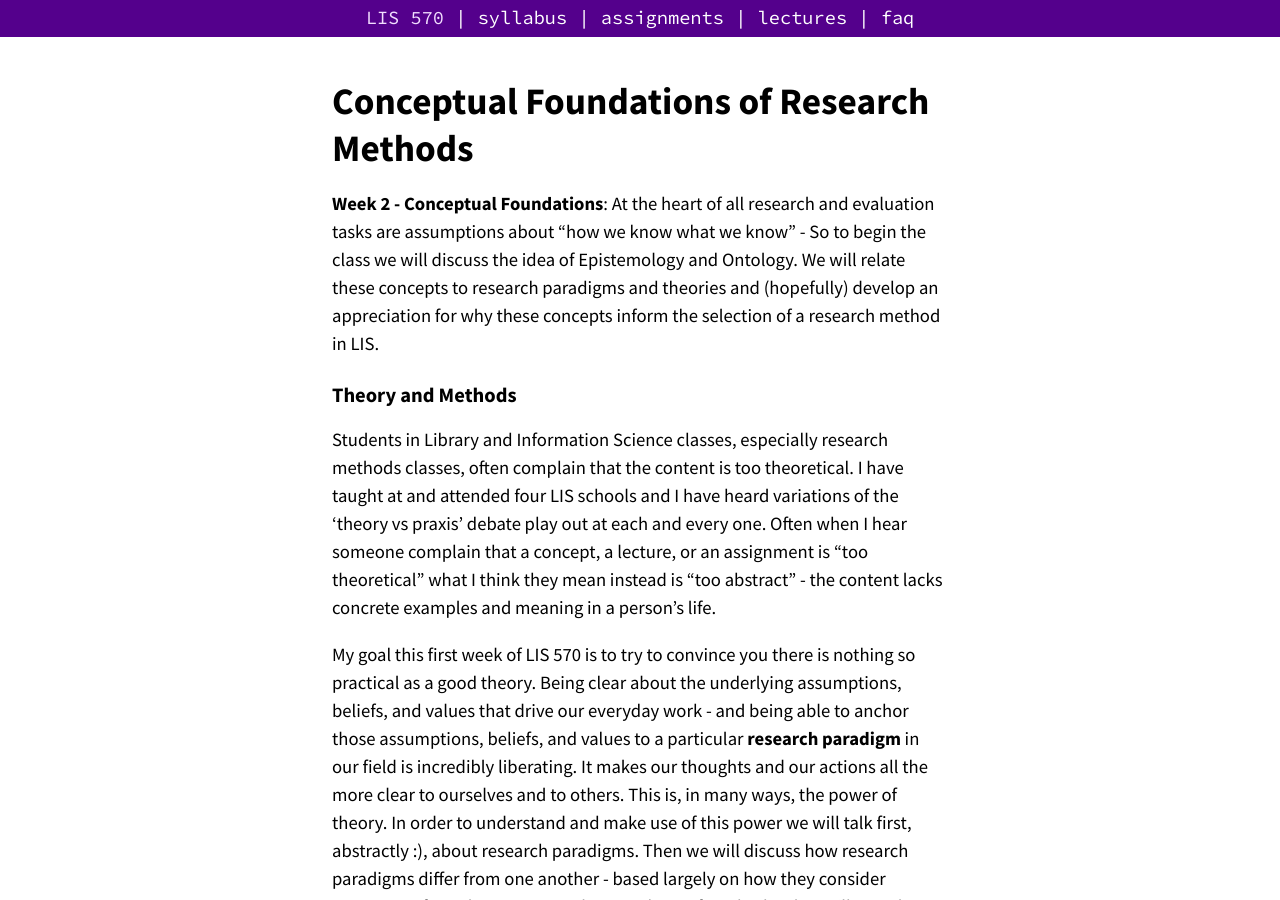
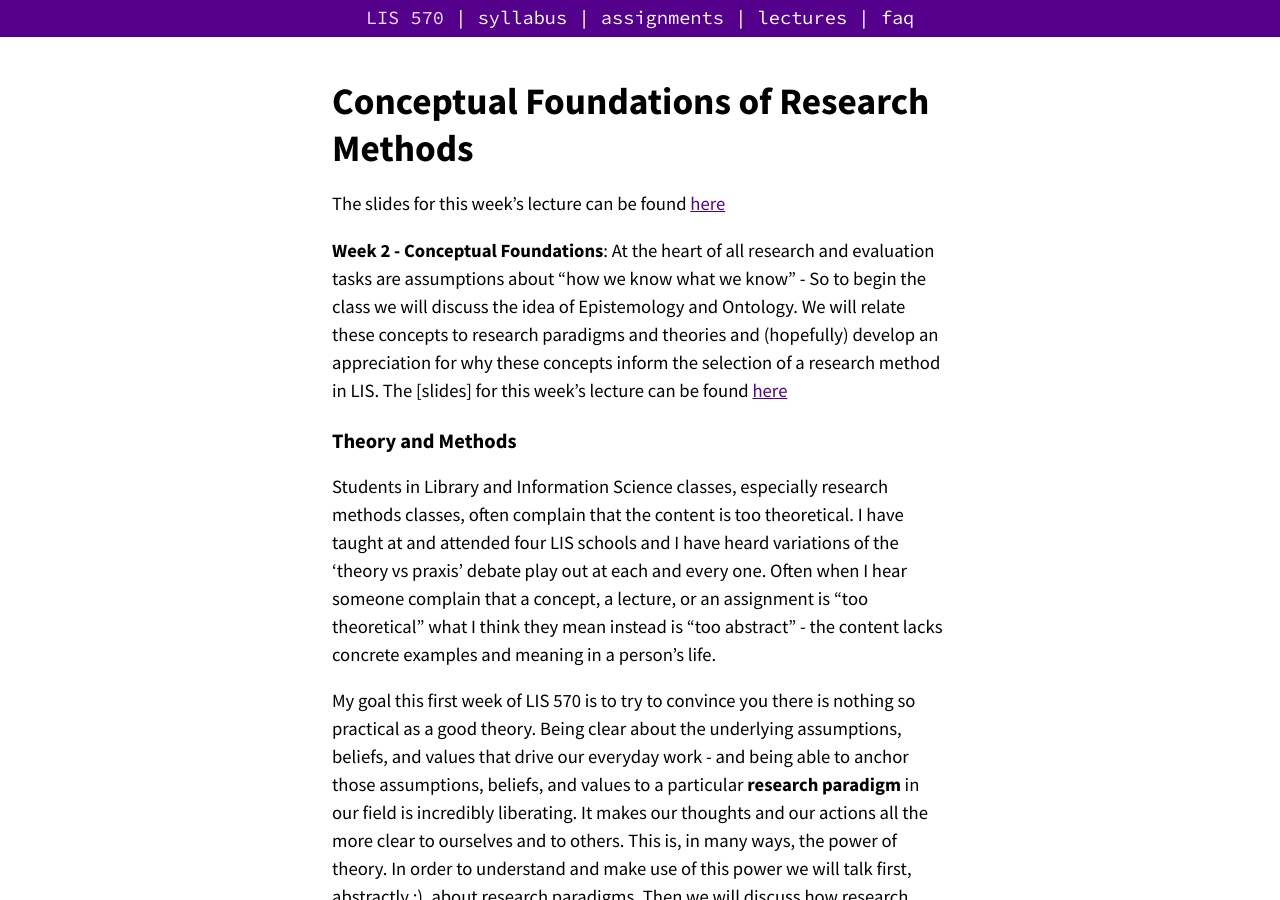
Before and after one commit to nniiicc/LIS-570-Au2020, a Jekyll site: the page built from _2020/conceptual.md, in a window 1280 px wide and 900 px high. Built offline with Jekyll 4.4.1, drawn with Linux system fonts in a browser that asks for light colours; a script that is not in the unit is left out.

Commit message:
push changes to conceptual foundations lecture slides

```diff
--- a/_2020/conceptual.md
+++ b/_2020/conceptual.md
@@ -9,7 +9,9 @@ video:
 ---
 
 
-**Week 2 - Conceptual Foundations**: At the heart of all research and evaluation tasks are assumptions about "how we know what we know" - So to begin the class we will discuss the idea of Epistemology and Ontology. We will relate these concepts to research paradigms and theories and (hopefully) develop an appreciation for why these concepts inform the selection of a research method in LIS.
+The slides for this week's lecture can be found [here](https://github.com/nniiicc/LIS-570-Au2020/raw/master/slides/LIS570-Au2020-Week2.pdf)
+
+**Week 2 - Conceptual Foundations**: At the heart of all research and evaluation tasks are assumptions about "how we know what we know" - So to begin the class we will discuss the idea of Epistemology and Ontology. We will relate these concepts to research paradigms and theories and (hopefully) develop an appreciation for why these concepts inform the selection of a research method in LIS. The [slides] for this week's lecture can be found [here](https://github.com/nniiicc/LIS-570-Au2020/raw/master/slides/LIS570-Au2020-Week2.pdf)
 
 ## Theory and Methods
 Students in Library and Information Science classes, especially research methods classes, often complain that the content is too theoretical. I have taught at and attended four LIS schools and I have heard variations of the 'theory vs praxis' debate play out at each and every one. Often when I hear someone complain that a concept, a lecture, or an assignment is "too theoretical" what I think they mean instead is "too abstract" -  the content lacks concrete examples and meaning in a person's life.
```
Also changed, not shown: 1 other file.
